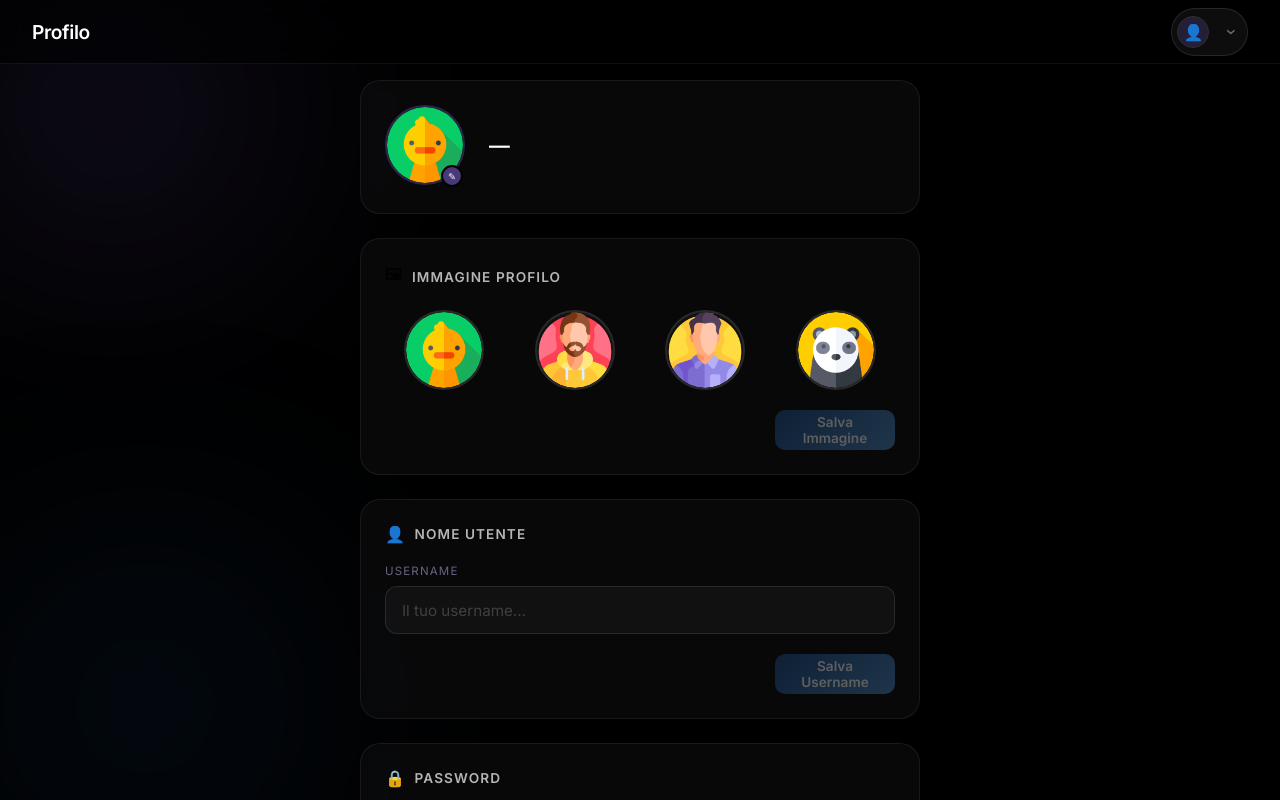
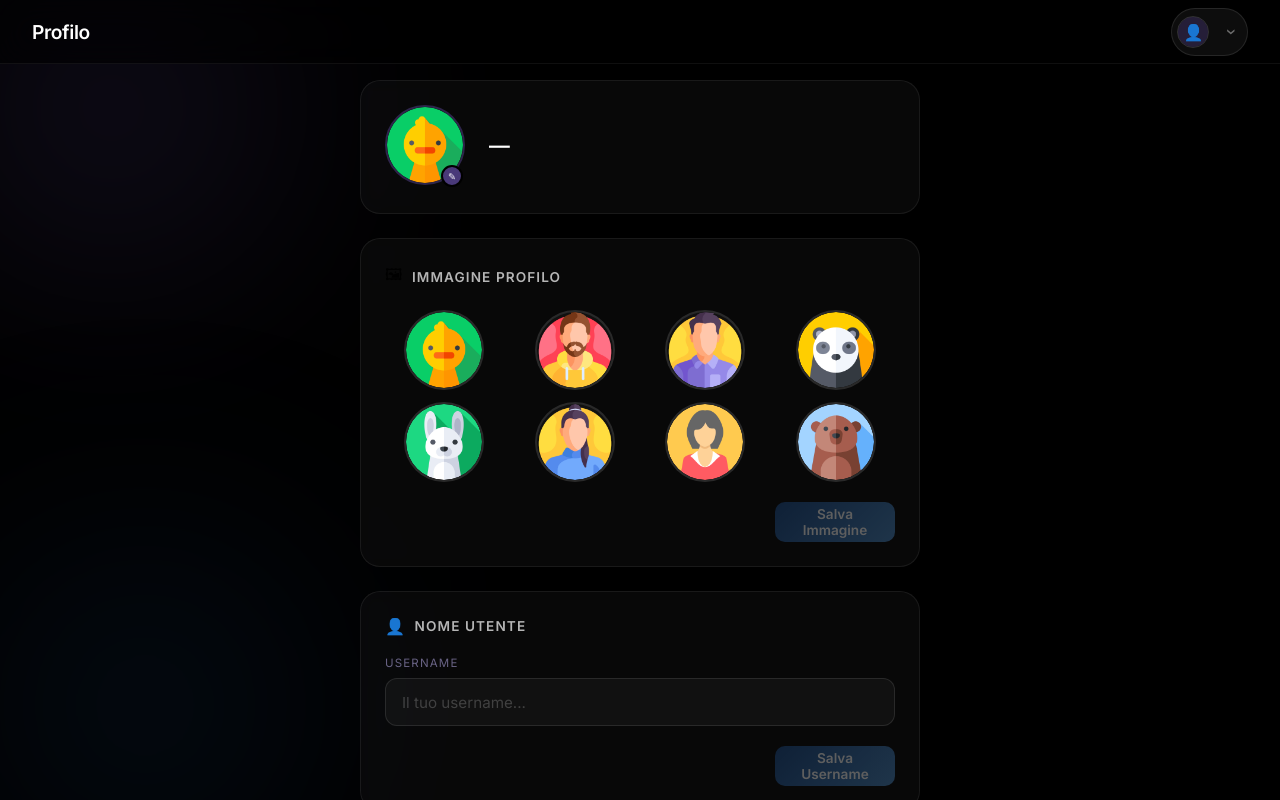
Before and after one commit to diegolocicero/Budget-Manager-FE, a React (Vite) app: page /profile in a window 1280 px wide. Shown: the top 800 px of the page. Built offline with nearby package versions, Linux system fonts and the light colour scheme; no server answers.

Commit message:
Added two avatars

```diff
--- a/src/pages/profile/Profile.tsx
+++ b/src/pages/profile/Profile.tsx
@@ -11,13 +11,21 @@
   "/avatars/avatar_2.png",
   "/avatars/avatar_3.png",
   "/avatars/avatar_4.png",
+  "/avatars/avatar_5.png",
+  "/avatars/avatar_6.png",
+  "/avatars/avatar_7.png",
+  "/avatars/avatar_8.png",
 ];
 
 export default function Profile() {
   const navigate = useNavigate();
   const { refreshProfile } = useUser();
 
-  const [profile, setProfile] = useState<UserProfile>({ username: "", email: "", avatarUrl: null });
+  const [profile, setProfile] = useState<UserProfile>({
+    username: "",
+    email: "",
+    avatarUrl: null,
+  });
   const [selectedAvatar, setSelectedAvatar] = useState<string | null>(null);
   const [username, setUsername] = useState("");
   const [newPassword, setNewPassword] = useState("");
@@ -91,7 +99,6 @@
       <div className="orb orb-2" />
 
       <div className="profile-inner">
-
         <section className="profile-avatar-section">
           <div className="profile-avatar-current">
             <img
@@ -149,7 +156,11 @@
           <button
             className="profile-save-btn"
             onClick={handleSaveUsername}
-            disabled={savingUsername || !username.trim() || username === profile.username}
+            disabled={
+              savingUsername ||
+              !username.trim() ||
+              username === profile.username
+            }
           >
             {savingUsername ? "Salvataggio..." : "Salva Username"}
           </button>
@@ -198,7 +209,6 @@
             ← Indietro
           </button>
         </div>
-
       </div>
     </div>
   );
```
Also changed, not shown: public/avatars/avatar_7.png (added), public/avatars/avatar_8.png (added).
